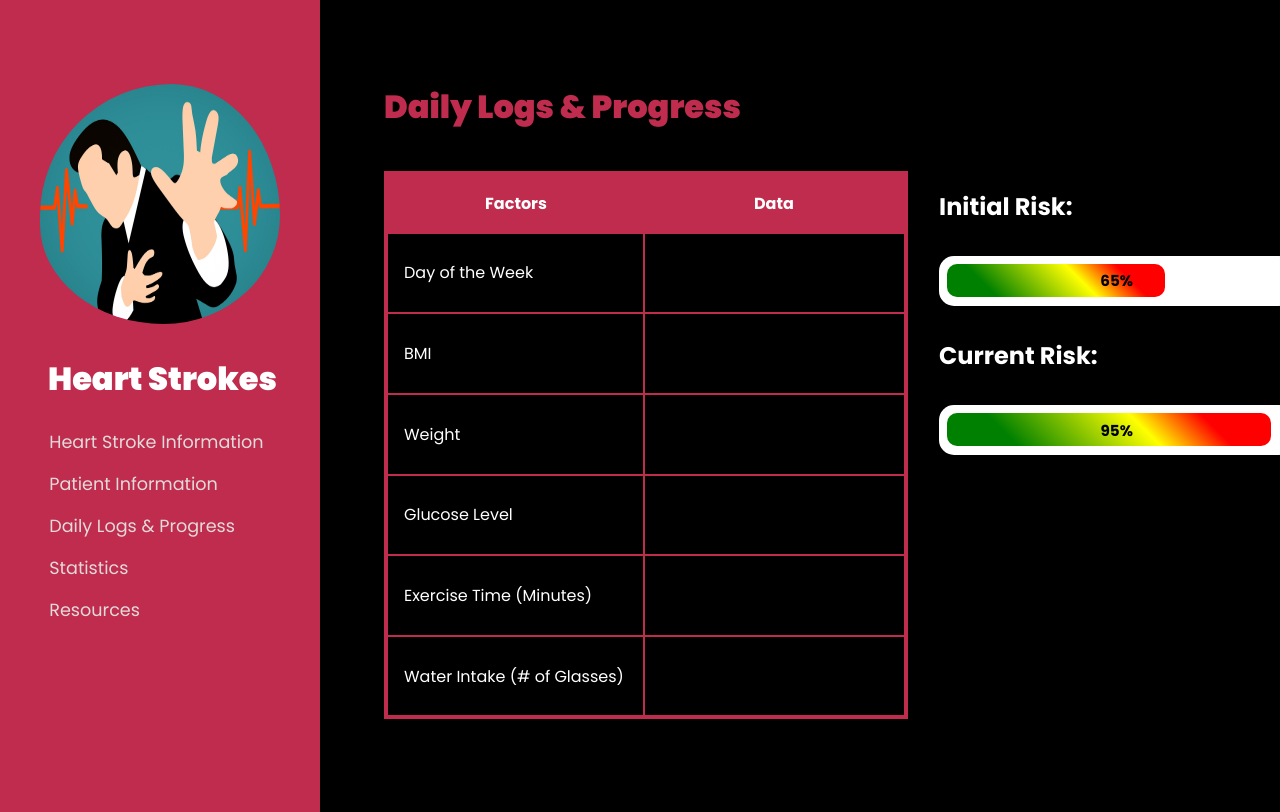
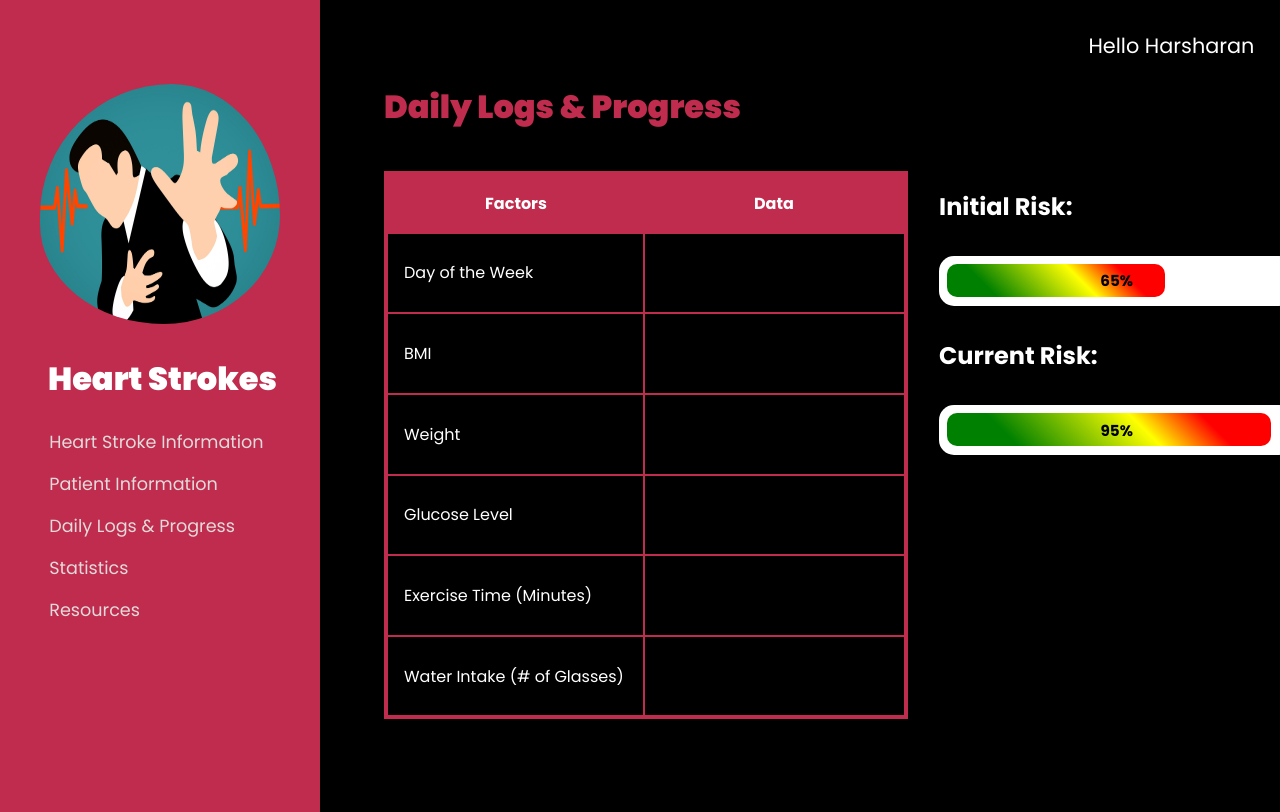
Before and after one commit to mdola19/Heart-Health-Manager, a Flask app: page /logs in a window 1280 px wide; the page is wider, and only the part inside the window is pictured. Run offline with Flask 2, Linux system fonts and the light colour scheme; a user stored in the database is signed in; parts of the project's set-up code (start-up, migrations or seed data) failed here and were passed over.

Commit message:
added name of user in the top right of screen

```diff
--- a/Heart_Health_Website/static/main.css
+++ b/Heart_Health_Website/static/main.css
@@ -231,6 +231,17 @@ section.patient .patient-container {
   left: 30%;
   top: 7%;
 }
+
+body .greeting {
+  position: absolute;
+  right: 2%;
+  top: 2%;
+  color: white;
+  font-family: 'poppins';
+  font-size: 1.3em;
+  font-weight: 400;
+}
+
 
 section.patient .patient-container h1 {
   font-size: 2em;
--- a/Heart_Health_Website/static/main.scss
+++ b/Heart_Health_Website/static/main.scss
@@ -208,6 +208,11 @@ section.patient {
         position: absolute;
         left: 30%;
         top: 7%;
+
+        .greeting{
+
+            text-align: right;
+        }
 
         h1 {
             font-size: 2em;
--- a/Heart_Health_Website/templates/logs.html
+++ b/Heart_Health_Website/templates/logs.html
@@ -9,6 +9,8 @@
 
 </head>
 <body>
+
+    <h1 class ="greeting"> Hello {{ firstName }}</h1>
 
     <section class="navbar">
 
@@ -66,6 +68,7 @@
                 <td class="items-data"><input type="text" id="log-water" name="log-water"></td>
             </tr>
 
+
         </table>
 
         <div class="percentages">
--- a/Heart_Health_Website/templates/patient.html
+++ b/Heart_Health_Website/templates/patient.html
@@ -26,9 +26,13 @@
 
     </section>
 
+    <h1 class ="greeting"> Hello {{ firstName }}</h1>
+
     <section class="patient">
 
+
        <div class="patient-container">
+
             <h1>Patient Information</h1>
 
             <div class="form-container">
--- a/Heart_Health_Website/templates/statistics.html
+++ b/Heart_Health_Website/templates/statistics.html
@@ -9,6 +9,9 @@
 
 </head>
 <body>
+
+    <h1 class ="greeting"> Hello {{ firstName }}</h1>
+
 
     <section class="navbar">
 
--- a/Heart_Health_Website/views.py
+++ b/Heart_Health_Website/views.py
@@ -6,6 +6,7 @@ import pickle
 import numpy as np
 
 views = Blueprint('views', __name__)
+
 
 @views.route('/')
 def home():
@@ -25,6 +26,7 @@ def patient():
     smoking_status = {"Unknown" : 0, "Formerly Smoked":1, "Never Smoked":2, "Smokes" : 3}
     work_type = {"Government Job" : 0, "Never Worked" : 1, "Private" : 2, "Self-Employed" : 3, "Children": 4}
     yes_no = {"No": 0, "Yes": 1}
+    user_first_name = str(current_user.firstName)
     if request.method == "POST":
         print(request.form)
         sex = request.form.get('sex')
@@ -61,18 +63,27 @@ def patient():
         # db.session.commit()
         # flash('Patient Information Added!', category='sucess')
 
-        return render_template("patient.html", user=current_user, data=pred, confidence = confidence)
-    return render_template("patient.html", user=current_user)
+
+
+
+
+        return render_template("patient.html", user=current_user, data=pred, confidence = confidence, firstName = user_first_name)
+    return render_template("patient.html", user=current_user, firstName = user_first_name)
 
 @views.route('/logs', methods=['GET', 'POST'])
 #@login_required
-def logs():
 
 
+def logs():
+    user_first_name = str(current_user.firstName)
 
-    return render_template("logs.html", user=current_user)
+
+    return render_template("logs.html", user=current_user, firstName = user_first_name)
 
 @views.route('/statistics', methods=['GET', 'POST'])
 #@login_required
 def statistics():
-    return render_template("statistics.html", user=current_user)
+    user_first_name = str(current_user.firstName)
+
+
+    return render_template("statistics.html", user=current_user, firstName = user_first_name)
```
